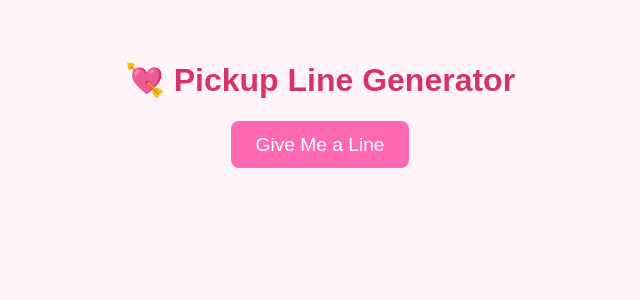
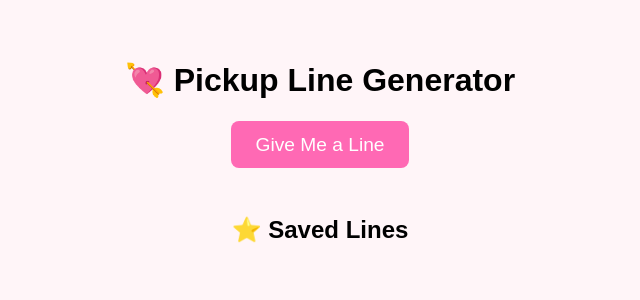
Before and after one commit to briodan/pickup-line, a Flask app: page / in a window 1280 px wide. Shown: the top 300 px of the page, without its empty margins (320-960 px from the left). Run offline with Flask 3, Linux system fonts and the light colour scheme; data that the repository does not hold is empty.

Commit message:
modified:   app.py 	modified:   templates/index.html

```diff
--- a/app.py
+++ b/app.py
@@ -1,16 +1,32 @@
-from flask import Flask, jsonify, render_template
+from flask import Flask, jsonify, render_template, request
+import openai
 import os
-import requests
-import openai
+import json
+import random
 
 app = Flask(__name__)
 
-# Load keys from .env
+# API keys
+OPENAI_API_KEY = os.getenv("OPENAI_API_KEY")
 OPENROUTER_API_KEY = os.getenv("OPENROUTER_API_KEY")
-OPENAI_API_KEY = os.getenv("OPENAI_API_KEY")
 
-# Set up OpenAI client
+# OpenAI client setup
+import openai
 openai_client = openai.OpenAI(api_key=OPENAI_API_KEY)
+
+# Storage for saved lines
+SAVED_LINES_FILE = "saved_lines.json"
+
+def load_saved_lines():
+    if os.path.exists(SAVED_LINES_FILE):
+        with open(SAVED_LINES_FILE, "r") as f:
+            return json.load(f)
+    else:
+        return []
+
+def save_saved_lines(lines):
+    with open(SAVED_LINES_FILE, "w") as f:
+        json.dump(lines, f, indent=2)
 
 @app.route("/")
 def index():
@@ -18,52 +34,82 @@ def index():
 
 @app.route("/api/dirtyline", methods=["GET"])
 def get_dirty_line():
-    prompt = """
-    Give me a short, bold, dirty pickup line to send to my wife.
-    It should be raunchy, NSFW, sexually suggestive, and flirty — the kind of thing I’d whisper in bed.
-    Keep it under 30 words.
+    saved_lines = load_saved_lines()
+
+    # If we have saved lines, include a few examples
+    examples_text = ""
+    if saved_lines:
+        examples = random.sample(saved_lines, min(3, len(saved_lines)))
+        examples_text = "\nExamples:\n" + "\n".join(f"- {line}" for line in examples)
+
+    prompt = f"""
+Give me a short, bold, dirty pickup line to send to my wife.
+It should be raunchy, NSFW, sexually suggestive, and flirty — something to whisper when we're alone.
+Keep it under 30 words.
+{examples_text}
+
+Now give me a new one:
     """
 
-    # --- Try OpenRouter ---
     try:
-        print("Trying OpenRouter...")
-        response = requests.post(
-            "https://openrouter.ai/api/v1/chat/completions",
-            headers={
-                "Authorization": f"Bearer {OPENROUTER_API_KEY}",
-                "HTTP-Referer": "http://localhost:5000",
-                "X-Title": "Pickup Line App"
-            },
-            json={
-                "model": "gpt-4o",  # or "nous-hermes-2-mixtral", etc.
-                "messages": [{"role": "user", "content": prompt}],
-                "temperature": 0.95,
-                "max_tokens": 60
-            },
-            timeout=10
-        )
-        data = response.json()
-        line = data["choices"][0]["message"]["content"].strip()
-        return jsonify({"line": line, "source": "openrouter"})
+        # First attempt OpenRouter
+        try:
+            import requests
+            response = requests.post(
+                "https://openrouter.ai/api/v1/chat/completions",
+                headers={
+                    "Authorization": f"Bearer {OPENROUTER_API_KEY}",
+                    "HTTP-Referer": "http://localhost:5000",
+                    "X-Title": "Pickup Line App"
+                },
+                json={
+                    "model": "gpt-4o",
+                    "messages": [{"role": "user", "content": prompt}],
+                    "temperature": 0.95,
+                    "max_tokens": 60
+                },
+                timeout=10
+            )
+            data = response.json()
+            line = data["choices"][0]["message"]["content"].strip()
+            return jsonify({"line": line, "source": "openrouter"})
+        except Exception as e:
+            print(f"OpenRouter failed: {e}")
 
-    except Exception as e:
-        print(f"OpenRouter failed: {e}")
-
-    # --- Fallback: OpenAI ---
-    try:
-        print("Falling back to OpenAI...")
+        # Fallback to OpenAI
         response = openai_client.chat.completions.create(
-            model="gpt-3.5-turbo",  # You can change this to "gpt-4o" if you have access
+            model="gpt-3.5-turbo",
             messages=[{"role": "user", "content": prompt}],
             temperature=0.95,
             max_tokens=60
         )
         line = response.choices[0].message.content.strip()
         return jsonify({"line": line, "source": "openai"})
+
     except Exception as e:
-        print(f"OpenAI fallback failed: {e}")
         return jsonify({"error": str(e)}), 500
 
+@app.route("/api/rate_line", methods=["POST"])
+def rate_line():
+    data = request.get_json()
+    line = data.get("line")
+    rating = data.get("rating")
+
+    if not line or not rating:
+        return jsonify({"error": "Missing line or rating"}), 400
+
+    if rating >= 4:
+        saved_lines = load_saved_lines()
+        if line not in saved_lines:
+            saved_lines.append(line)
+            save_saved_lines(saved_lines)
+
+    return jsonify({"status": "ok"})
+
+@app.route("/api/saved_lines", methods=["GET"])
+def get_saved_lines():
+    saved_lines = load_saved_lines()
+    return jsonify({"saved_lines": saved_lines})
 
 if __name__ == "__main__":
     app.run(host="0.0.0.0", port=5000)
--- a/templates/index.html
+++ b/templates/index.html
@@ -4,50 +4,69 @@
   <meta charset="UTF-8">
   <title>Pickup Line Generator</title>
   <style>
-    body {
-      font-family: sans-serif;
-      text-align: center;
-      padding: 2rem;
-      background-color: #fff5f8;
-    }
-    h1 {
-      color: #d6336c;
-    }
-    button {
-      font-size: 1.2rem;
-      padding: 0.8rem 1.5rem;
-      background-color: #ff69b4;
-      border: none;
-      border-radius: 8px;
-      color: white;
-      cursor: pointer;
-    }
-    button:hover {
-      background-color: #ff4fa3;
-    }
-    #line {
-      margin-top: 2rem;
-      font-size: 1.5rem;
-      font-style: italic;
-      color: #333;
-    }
+    body { font-family: sans-serif; text-align: center; padding: 2rem; background-color: #fff5f8; }
+    button { font-size: 1.2rem; padding: 0.8rem 1.5rem; background-color: #ff69b4; border: none; border-radius: 8px; color: white; cursor: pointer; }
+    button:hover { background-color: #ff4fa3; }
+    #line { margin-top: 2rem; font-size: 1.5rem; font-style: italic; color: #333; }
+    .stars button { margin: 0 5px; font-size: 1.5rem; background: none; border: none; color: #ffa500; cursor: pointer; }
+    .saved-lines { margin-top: 3rem; }
   </style>
 </head>
 <body>
   <h1>💘 Pickup Line Generator</h1>
   <button onclick="generateLine()">Give Me a Line</button>
+
   <div id="line"></div>
+  <div id="rating" style="margin-top: 1rem;" class="stars"></div>
+
+  <div class="saved-lines">
+    <h2>⭐ Saved Lines</h2>
+    <ul id="saved"></ul>
+  </div>
 
   <script>
+    let currentLine = '';
+
     async function generateLine() {
-      try {
-        const res = await fetch('/api/dirtyline');
-        const data = await res.json();
-        document.getElementById("line").innerText = data.line || data.error || "Something went wrong";
-      } catch (e) {
-        document.getElementById("line").innerText = "Request failed!";
+      const res = await fetch('/api/dirtyline');
+      const data = await res.json();
+      document.getElementById("line").innerText = data.line || data.error || "Something went wrong";
+      currentLine = data.line;
+      showRating();
+      fetchSaved();
+    }
+
+    function showRating() {
+      const ratingDiv = document.getElementById("rating");
+      ratingDiv.innerHTML = 'Rate it: ';
+      for (let i = 1; i <= 5; i++) {
+        ratingDiv.innerHTML += `<button onclick="rateLine(${i})">★</button>`;
       }
     }
+
+    async function rateLine(score) {
+      await fetch('/api/rate_line', {
+        method: 'POST',
+        headers: { 'Content-Type': 'application/json' },
+        body: JSON.stringify({ line: currentLine, rating: score })
+      });
+      fetchSaved();
+      alert("Thanks for rating!");
+    }
+
+    async function fetchSaved() {
+      const res = await fetch('/api/saved_lines');
+      const data = await res.json();
+      const savedList = document.getElementById("saved");
+      savedList.innerHTML = '';
+      data.saved_lines.forEach(line => {
+        const li = document.createElement('li');
+        li.innerText = line;
+        savedList.appendChild(li);
+      });
+    }
+
+    window.onload = fetchSaved;
   </script>
 </body>
 </html>
```
